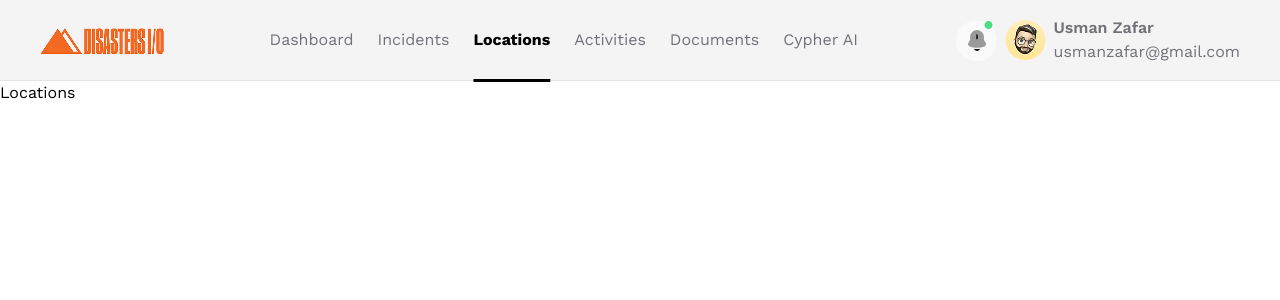
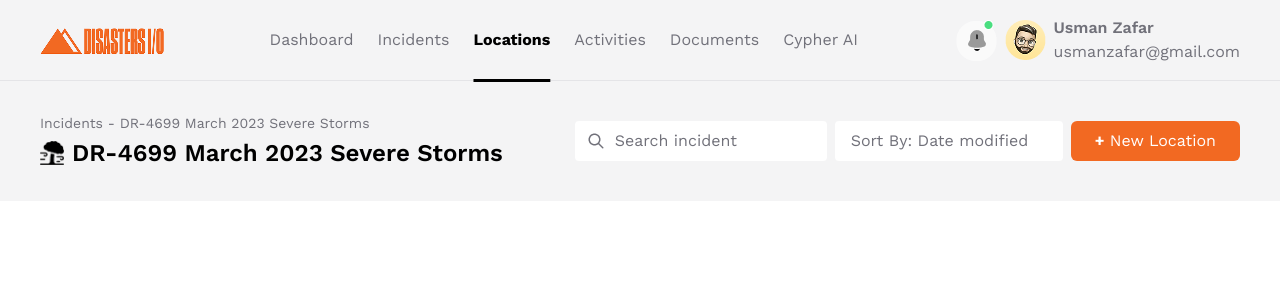
Before and after one commit to marufahmed347/React-Assignment-2, a React (Vite) app: page /Locations in a window 1280 px wide. Shown: the top 300 px of the page. Built offline with nearby package versions, Linux system fonts and the light colour scheme.

Commit message:
location navbar done

```diff
--- /dev/null
+++ b/src/components/all-pages/locations/LocationNavbar.jsx
@@ -0,0 +1,39 @@
+import React from 'react'
+
+const LocationNavbar = () => {
+  return (
+    <>
+    <section className='bg-zinc-100 max-w-[1440px] mx-auto p-3 lg:px-10 lg:py-8 '>
+        <div className='flex justify-between'>
+            {/* left side */}
+            <div>
+                <p className='text-xs lg:text-sm text-[#71717A] pb-1'>Incidents - DR-4699 March 2023 Severe Storms </p>
+                <div className='flex mx-auto gap-2'>
+                  <img className='size-6 my-auto' src="tree.png" alt="" />
+                  <h2 className='text-xl lg:text-2xl font-semibold'>DR-4699 March 2023 Severe Storms</h2>
+                </div>
+            </div>
+            {/* right side */}
+            <div className='flex gap-2'>
+
+              <div className='relative hidden lg:flex items-center rounded'>
+                <img className='absolute ml-3 pointer-events-none ' src="search.png" alt="" />
+                <input type="text" name='search' placeholder='Search incident' autoComplete='off' aria-label='Search incident' className='bg-white py-2 pl-10 placeholder-[#71717A] text-black rounded border-none' />
+              </div>
+
+              <div className=' rounded items-center hidden lg:flex mx-auto'>
+                <input type="text" placeholder='Sort By: Date modified' className='bg-white py-2 pl-4 placeholder-[#71717A] text-black rounded border-none'/>
+              </div>
+
+              <div className='flex items-center'>
+                <button  className='bg-[#F26922] px-6 py-2 rounded-md text-white  cursor-pointer'><span className='font-bold'>+</span> New Location</button>
+              </div>
+
+            </div>
+        </div>
+    </section>
+    </>
+  )
+}
+
+export default LocationNavbar;
--- a/src/components/all-pages/locations/Locations.jsx
+++ b/src/components/all-pages/locations/Locations.jsx
@@ -1,8 +1,11 @@
 import React from 'react'
+import LocationNavbar from './LocationNavbar';
 
 function Locations() {
   return (
-    <div>Locations</div>
+    <>
+    <LocationNavbar/>
+    </>
   )
 }
 
```
Also changed, not shown: public/tree.png (added).
